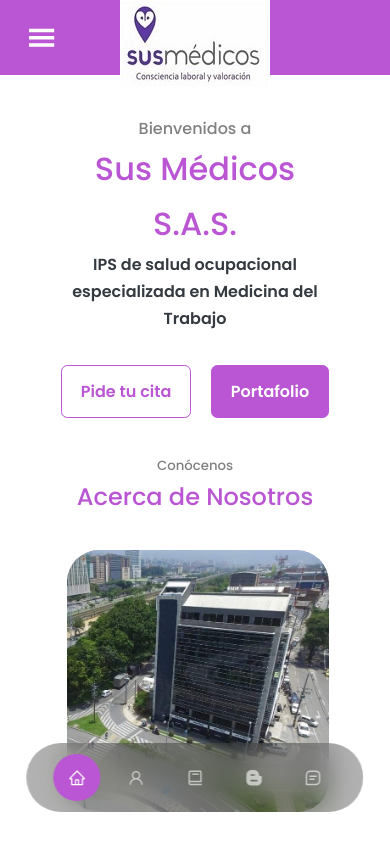
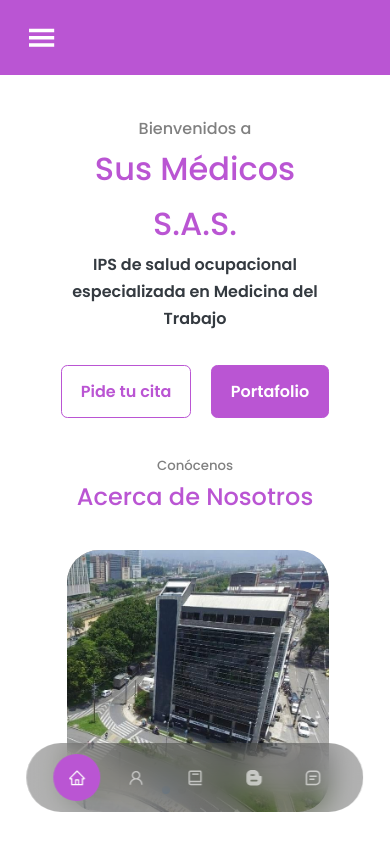
Before and after one commit to tonnyquintero/sus-medicos-page, a Next.js app: page / in a window 390 px wide. Shown: the top 844 px of the page. Built offline with nearby package versions, Linux system fonts and the light colour scheme.

Commit message:
ocultando logo responsive

```diff
--- a/components/Navbar.js
+++ b/components/Navbar.js
@@ -60,7 +60,7 @@
     <>
       <nav className={styles['navbar']}>
 
-      <div className='loguito'>
+      <div className={styles['loguito']}>
             <Image className='logo' src={Me} alt='Logo' />
           </div>
 
```
